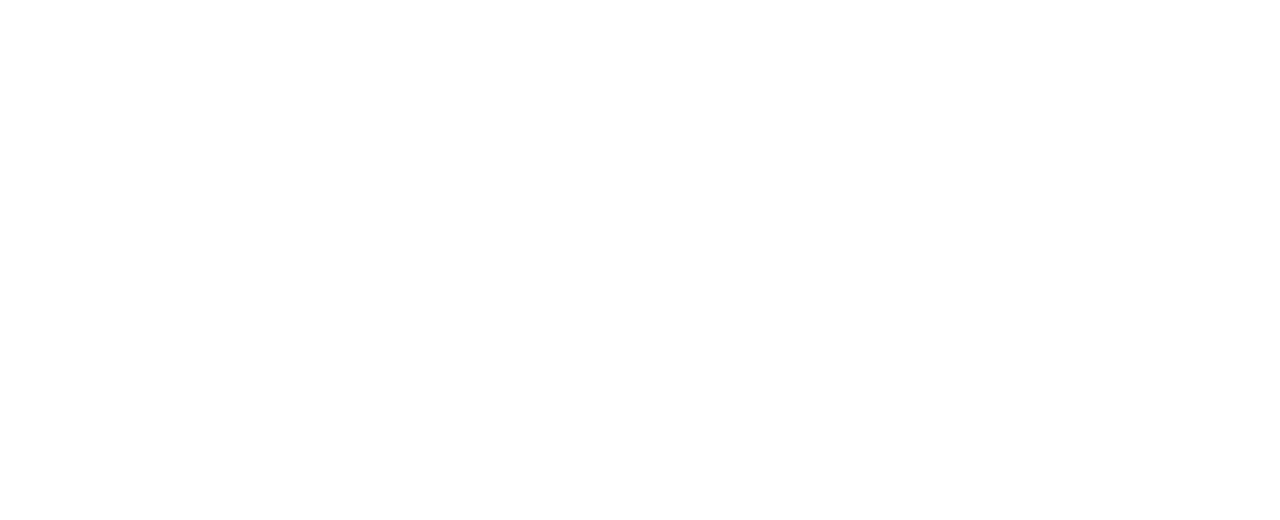
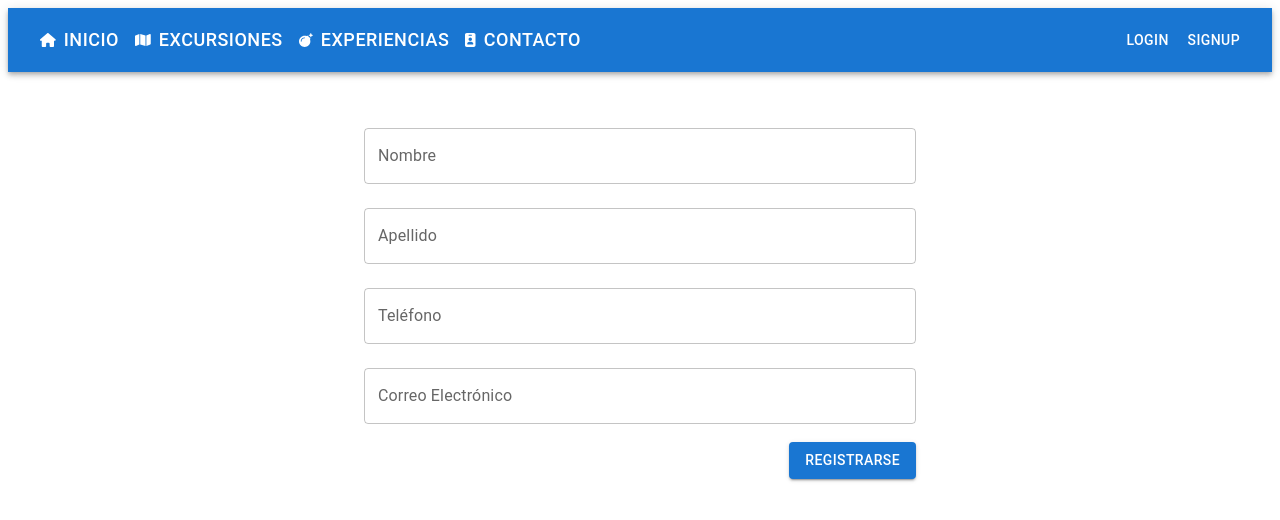
Before and after one commit to kronos5693/finalP3Front, a React (Vite) app: page /registro in a window 1280 px wide. Before the commit this address had no page. Shown: the top 520 px of the page. Built offline with nearby package versions, Linux system fonts and the light colour scheme.

Commit message:
add registro

```diff
--- /dev/null
+++ b/src/components/LoginForm/LoginForm.jsx
@@ -0,0 +1,56 @@
+import React, { useState } from 'react';
+import TextField from '@mui/material/TextField';
+import Button from '@mui/material/Button';
+import Container from '@mui/material/Container';
+
+const LoginForm = () => {
+  const [formData, setFormData] = useState({
+    username: '',
+    password: '',
+  });
+
+  const handleChange = (e) => {
+    const { name, value } = e.target;
+    setFormData({ ...formData, [name]: value });
+  };
+
+  const handleSubmit = (e) => {
+    e.preventDefault();
+
+    console.log('Nombre de usuario: ', formData.username);
+    console.log('Contraseña: ', formData.password);
+  };
+
+  return (
+    <Container maxWidth="sm" style={{ marginTop: '40px' }}>
+      <form onSubmit={handleSubmit}>
+        <TextField
+          name="username"
+          label="Nombre de Usuario"
+          value={formData.username}
+          onChange={handleChange}
+          fullWidth
+          margin="normal"
+          style={{ fontSize: '14px' }}
+        />
+        <TextField
+          name="password"
+          label="Contraseña"
+          type="password"
+          value={formData.password}
+          onChange={handleChange}
+          fullWidth
+          margin="normal"
+          style={{ fontSize: '14px' }}
+        />
+        <div style={{ display: 'flex', justifyContent: 'flex-end', marginTop: '10px' }}>
+          <Button variant="contained" color="primary" type="submit" style={{ fontSize: '14px' }}>
+            Iniciar Sesión
+          </Button>
+        </div>
+      </form>
+    </Container>
+  );
+};
+
+export default LoginForm;
--- a/src/components/NavBar/navBar.jsx
+++ b/src/components/NavBar/navBar.jsx
@@ -67,10 +67,12 @@
             </Button>
           ))}
 
-          <Box sx={{ flex: 1 }} /> {/* Espacio flexible para empujar los botones a la derecha */}
+          <Box sx={{ flex: 1 }} />
           <div className="login-signup-buttons">
-            <Button color="inherit">Login</Button>
-            <Button color="inherit">SignUp</Button>
+          <Button color="inherit" component={Link} to="/login">
+            Login
+          </Button>
+            <Button color="inherit" component={Link} to="/registro">SignUp</Button>
           </div>
         </Toolbar>
       </AppBar>
--- /dev/null
+++ b/src/components/SingUp/SingUp.jsx
@@ -0,0 +1,74 @@
+import React, { useState } from 'react';
+import TextField from '@mui/material/TextField';
+import Button from '@mui/material/Button';
+import Container from '@mui/material/Container';
+
+const SingUp = () => {
+  const [formData, setFormData] = useState({
+    firstName: '',
+    lastName: '',
+    phoneNumber: '',
+    email: '',
+  });
+
+  const handleChange = (e) => {
+    const { name, value } = e.target;
+    setFormData({ ...formData, [name]: value });
+  };
+
+  const handleSubmit = (e) => {
+    e.preventDefault();
+
+    console.log('Nombre: ', formData.firstName);
+    console.log('Apellido: ', formData.lastName);
+    console.log('Teléfono: ', formData.phoneNumber);
+    console.log('Correo Electrónico: ', formData.email);
+  };
+
+  return (
+    <Container maxWidth="sm" style={{ marginTop: '40px' }}>
+      <form onSubmit={handleSubmit}>
+        <TextField
+          name="firstName"
+          label="Nombre"
+          value={formData.firstName}
+          onChange={handleChange}
+          fullWidth
+          margin="normal"
+        />
+        <TextField
+          name="lastName"
+          label="Apellido"
+          value={formData.lastName}
+          onChange={handleChange}
+          fullWidth
+          margin="normal"
+        />
+        <TextField
+          name="phoneNumber"
+          label="Teléfono"
+          value={formData.phoneNumber}
+          onChange={handleChange}
+          fullWidth
+          margin="normal"
+        />
+        <TextField
+          name="email"
+          label="Correo Electrónico"
+          type="email"
+          value={formData.email}
+          onChange={handleChange}
+          fullWidth
+          margin="normal"
+        />
+        <div style={{ display: 'flex', justifyContent: 'flex-end', marginTop: '10px' }}>
+          <Button variant="contained" color="primary" type="submit">
+            Registrarse
+          </Button>
+        </div>
+      </form>
+    </Container>
+  );
+};
+
+export default SingUp;
--- a/src/pages/Contacto.jsx
+++ b/src/pages/Contacto.jsx
@@ -1,5 +1,5 @@
 import React from 'react'
-import BioCard from '../components/Card/CardContacto'
+
 import NavBar from '../components/NavBar/navBar'
 import ContactForm from '../components/Card/cardContac'
 
--- a/src/pages/LayOut.jsx
+++ b/src/pages/LayOut.jsx
@@ -1,11 +1,14 @@
-import React from 'react'
+import React from "react";
 import { Routes, Route } from "react-router-dom";
 import Home from "./Home";
 import Excursiones from "./Excursiones";
 import Contacto from "./Contacto";
 import Experiencias from "./Experiencias";
 import Excursionbusqueda from "./Excursionbusqueda"; // Importa Excursionbusqueda
-import PageCompra from './PageCompra';
+import PageCompra from "./PageCompra";
+import Login from "./Login";
+
+import Registro from "./Registro";
 
 function LayOut() {
   return (
@@ -14,8 +17,13 @@
       <Route path="/excursiones" element={<Excursiones />} />
       <Route path="/contacto" element={<Contacto />} />
       <Route path="/experiencias" element={<Experiencias />} />
-      <Route path="/excursionbusqueda/:provincia" element={<Excursionbusqueda />} />
+      <Route
+        path="/excursionbusqueda/:provincia"
+        element={<Excursionbusqueda />}
+      />
       <Route path="/compra/:excu" element={<PageCompra />} />
+      <Route path="/login" element={<Login />} />
+      <Route path="/registro" element={<Registro />} />
     </Routes>
   );
 }
--- /dev/null
+++ b/src/pages/Login.jsx
@@ -0,0 +1,15 @@
+import React from "react";
+import NavBar from "../components/NavBar/navBar";
+import LoginForm from "../components/LoginForm/LoginForm";
+
+function Login() {
+  return (
+    <>
+
+      <NavBar />
+     <LoginForm></LoginForm>
+    </>
+  );
+}
+
+export default Login;
--- /dev/null
+++ b/src/pages/Registro.jsx
@@ -0,0 +1,14 @@
+import React from 'react'
+import NavBar from '../components/NavBar/navBar'
+import SingUp from '../components/SingUp/SingUp'
+
+const Registro = () => {
+  return (
+   <>
+    <NavBar/>
+    <SingUp/>
+   </>
+  )
+}
+
+export default Registro
```
